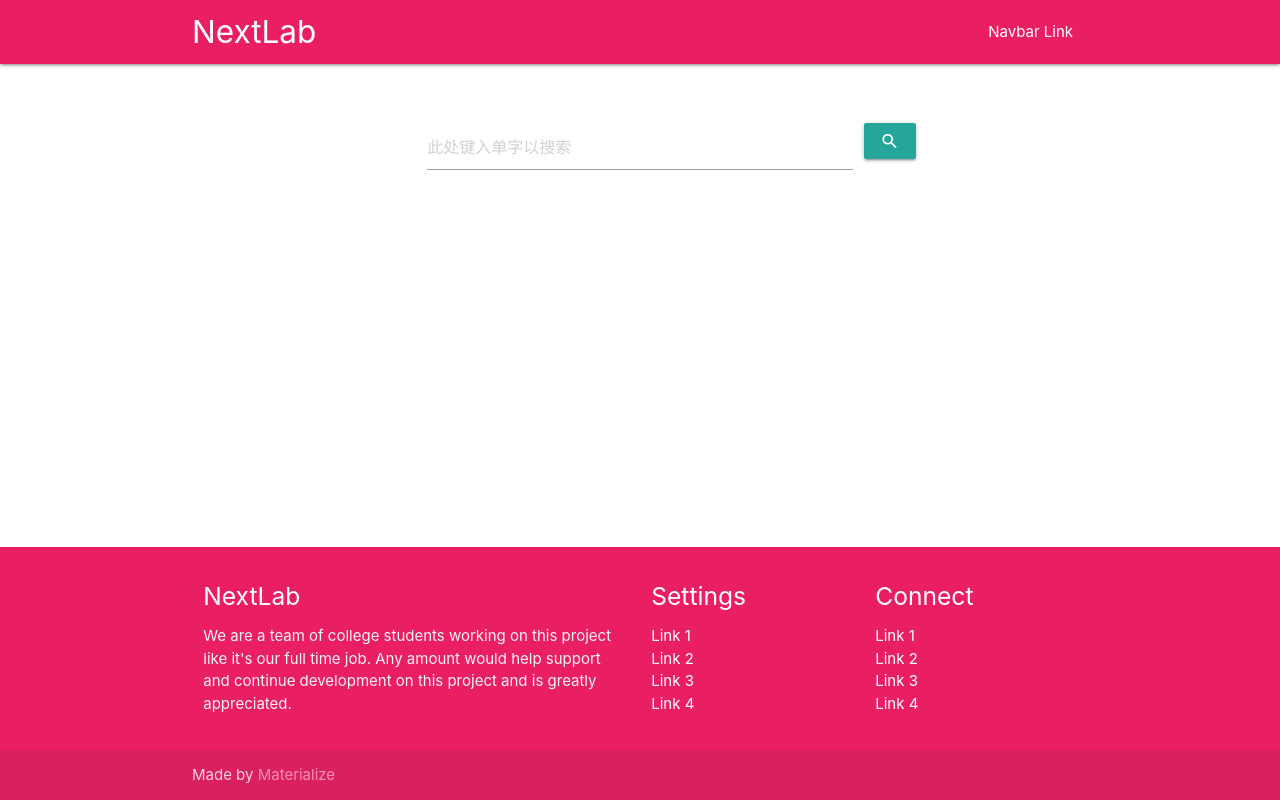
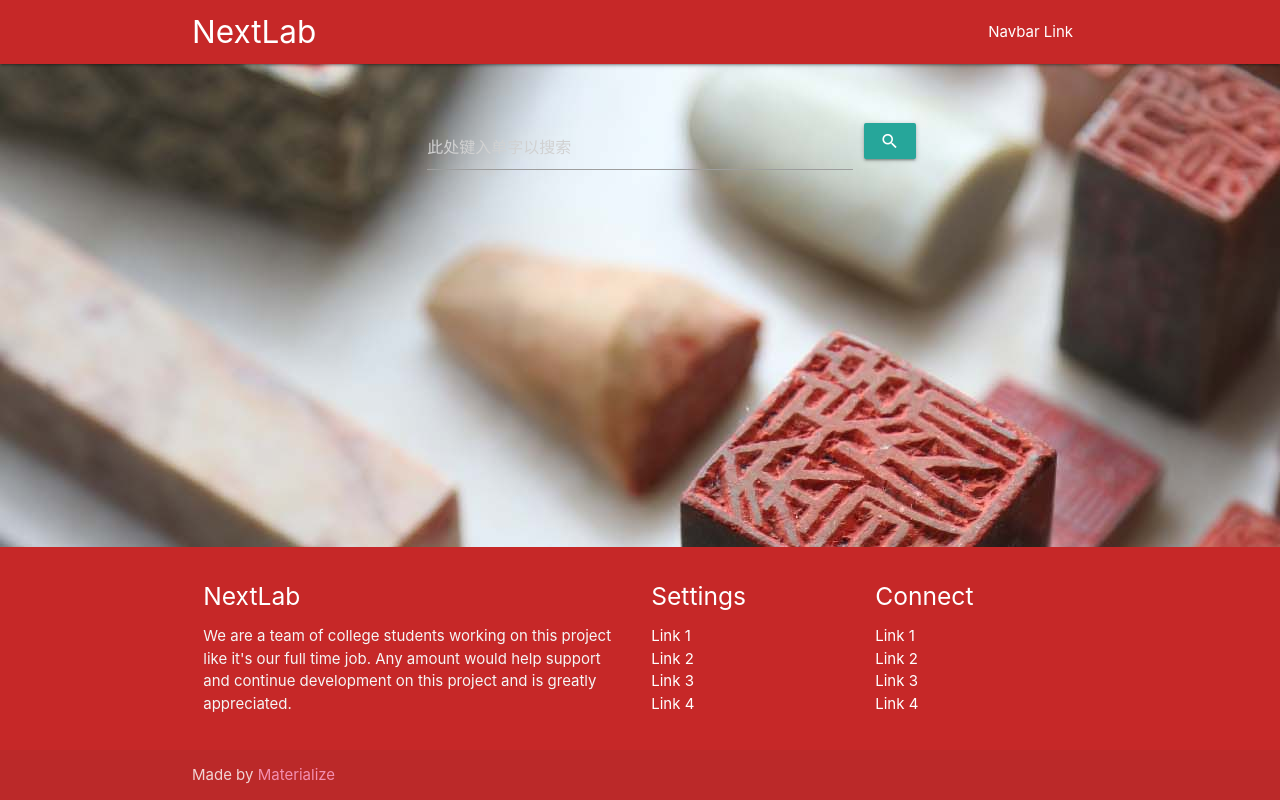
Before and after one commit to iamNCJ/seal-search, a website: page public/index.html in a window 1280 px wide. Drawn offline with nearby package versions, Linux system fonts and the light colour scheme.

Commit message:
ui change

```diff
--- a/public/index.html
+++ b/public/index.html
@@ -11,7 +11,7 @@
   <script src="https://cdnjs.cloudflare.com/ajax/libs/materialize/0.97.8/js/materialize.js"></script>
 </head>
 <body>
-  <nav class="pink" role="navigation">
+  <nav class="red darken-3" role="navigation">
       <div class="nav-wrapper container"><a id="logo-container" class="brand-logo">NextLab</a>
         <ul class="right hide-on-med-and-down">
           <li><a href="#">Navbar Link</a></li>
@@ -34,7 +34,7 @@
 
   <div id="modal-container"></div>
 
-   <footer class="page-footer pink">
+   <footer class="page-footer red darken-3">
       <div class="container">
         <div class="row">
           <div class="col l6 s12">
@@ -153,6 +153,9 @@ html, body {
   display: flex;
   flex-direction: column;
 }
+body {
+  background-image: url(img/bg.jpg);
+}
 footer {
   margin-top: auto;
 }
@@ -167,6 +170,7 @@ footer {
 }
 
 .box {
+  background: white;
   display: inline-block;
   justify-content: center;
   align-items: center;
```
Also changed, not shown: public/img/bg.jpg (added).
